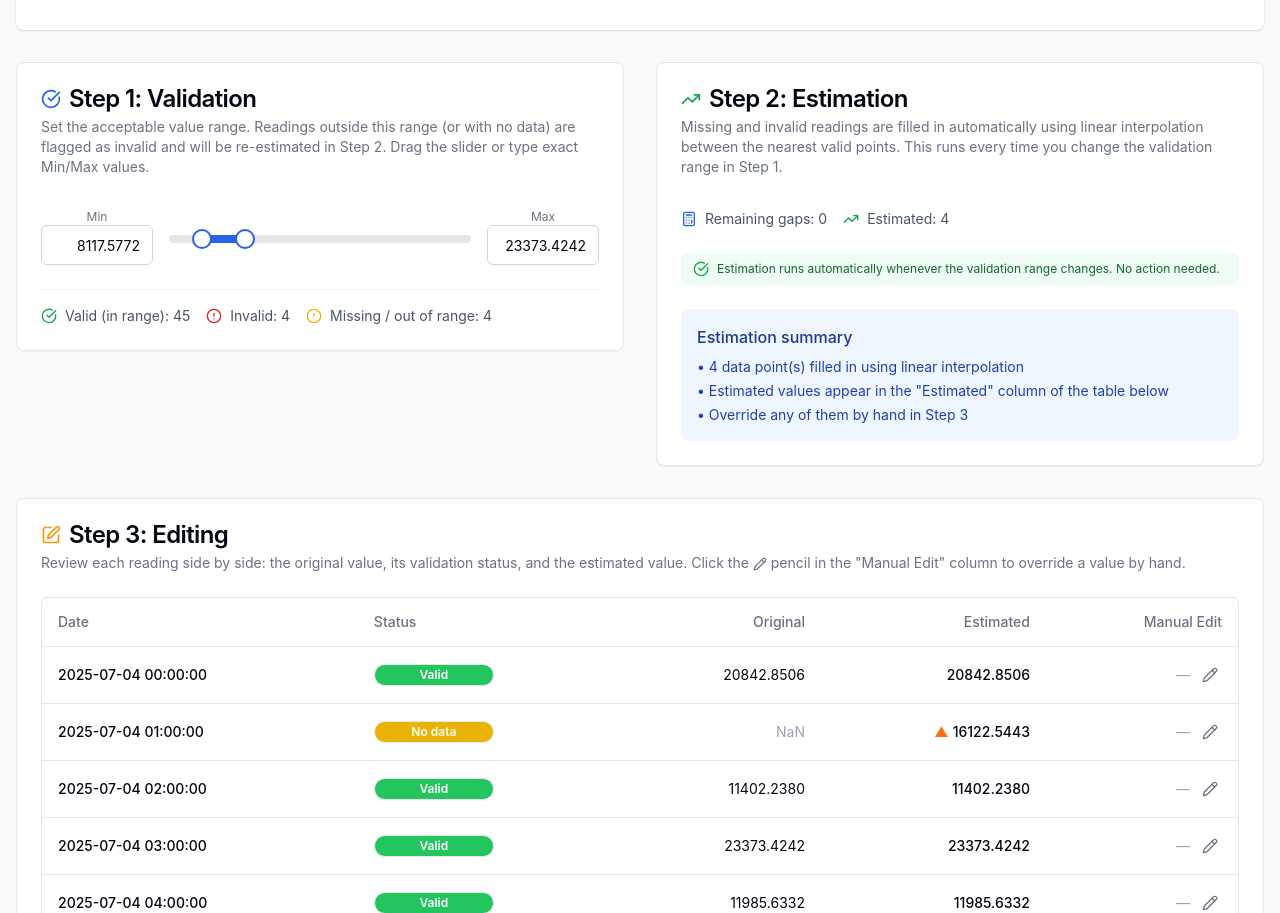
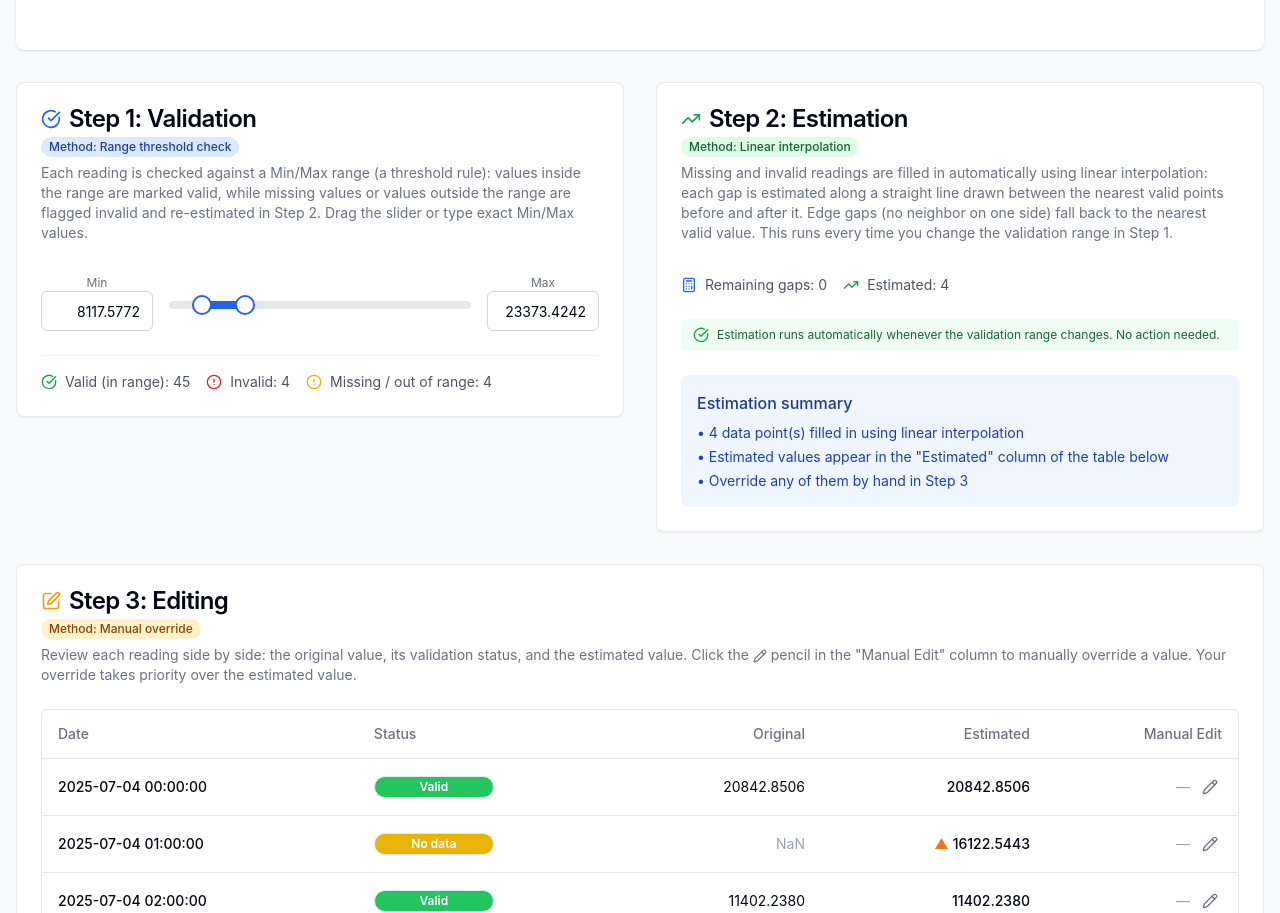
Before and after one commit to desmundyeng/vee, a React (Create React App) app: page / in a window 1280 px wide. Shown: the part 910-1823 px from the top of the page. Built offline with nearby package versions, Linux system fonts and the light colour scheme.

Commit message:
Label algorithms/methods in UI and README
- Add method badges: range threshold check (validation), linear
  interpolation (estimation), manual override (editing)
- Describe sample-data generation method
- Add Methods used section to README

```diff
--- a/src/App.js
+++ b/src/App.js
@@ -124,7 +124,8 @@ function App() {
             <div className="mb-3">
               <h2 className="text-lg font-semibold text-gray-900">Generate sample data</h2>
               <p className="text-sm text-gray-500">
-                Pick a start and end date/time, then generate hourly time series data (with random gaps and anomalies) to clean.
+                Pick a start and end date/time, then generate hourly time series data to clean. Samples follow a
+                sinusoidal daily cycle with random noise, plus injected gaps (~10% nulls) and anomalies (~5% spikes).
               </p>
             </div>
             <div className="flex flex-col md:flex-row gap-4 items-center justify-center">
--- a/src/components/EditableDataTable.jsx
+++ b/src/components/EditableDataTable.jsx
@@ -150,10 +150,15 @@ export function EditableDataTable({ data, setManualValue, validationRange }) {
             <Edit className="h-5 w-5 text-amber-500" />
             Step 3: Editing
           </CardTitle>
+          <div className="mt-1 flex flex-wrap items-center gap-2">
+            <span className="inline-flex items-center rounded-full bg-amber-100 px-2 py-0.5 text-xs font-medium text-amber-800">
+              Method: Manual override
+            </span>
+          </div>
           <p className="text-sm text-gray-500 mt-1">
             Review each reading side by side: the original value, its validation status, and the estimated value.
             Click the <Pencil className="inline h-3.5 w-3.5 text-gray-500 align-text-bottom" /> pencil in the
-            "Manual Edit" column to override a value by hand.
+            "Manual Edit" column to manually override a value. Your override takes priority over the estimated value.
           </p>
         </CardHeader>
         <CardContent className="space-y-6">
--- a/src/components/EstimationStep.jsx
+++ b/src/components/EstimationStep.jsx
@@ -16,9 +16,16 @@ const EstimationStep = ({ onEstimate, data }) => {
           <TrendingUp className="h-5 w-5 text-green-600" />
           Step 2: Estimation
         </CardTitle>
+        <div className="mt-1 flex flex-wrap items-center gap-2">
+          <span className="inline-flex items-center rounded-full bg-green-100 px-2 py-0.5 text-xs font-medium text-green-800">
+            Method: Linear interpolation
+          </span>
+        </div>
         <p className="text-sm text-gray-500 mt-1">
-          Missing and invalid readings are filled in automatically using linear interpolation between the
-          nearest valid points. This runs every time you change the validation range in Step 1.
+          Missing and invalid readings are filled in automatically using linear interpolation: each gap is
+          estimated along a straight line drawn between the nearest valid points before and after it. Edge
+          gaps (no neighbor on one side) fall back to the nearest valid value. This runs every time you
+          change the validation range in Step 1.
         </p>
       </CardHeader>
       <CardContent className="space-y-6 mt-2">
--- a/src/components/ValidationStep.jsx
+++ b/src/components/ValidationStep.jsx
@@ -52,9 +52,15 @@ const ValidationStep = ({ onValidate, data, originalData, validationRange }) =>
           <CheckCircle className="h-5 w-5 text-blue-600" />
           Step 1: Validation
         </CardTitle>
+        <div className="mt-1 flex flex-wrap items-center gap-2">
+          <span className="inline-flex items-center rounded-full bg-blue-100 px-2 py-0.5 text-xs font-medium text-blue-800">
+            Method: Range threshold check
+          </span>
+        </div>
         <p className="text-sm text-gray-500 mt-1">
-          Set the acceptable value range. Readings outside this range (or with no data) are flagged as
-          invalid and will be re-estimated in Step 2. Drag the slider or type exact Min/Max values.
+          Each reading is checked against a Min/Max range (a threshold rule): values inside the range are
+          marked valid, while missing values or values outside the range are flagged invalid and re-estimated
+          in Step 2. Drag the slider or type exact Min/Max values.
         </p>
       </CardHeader>
       <CardContent className="space-y-6">
```
Also changed, not shown: 1 other file (tests, documents, lock files or other folders).
